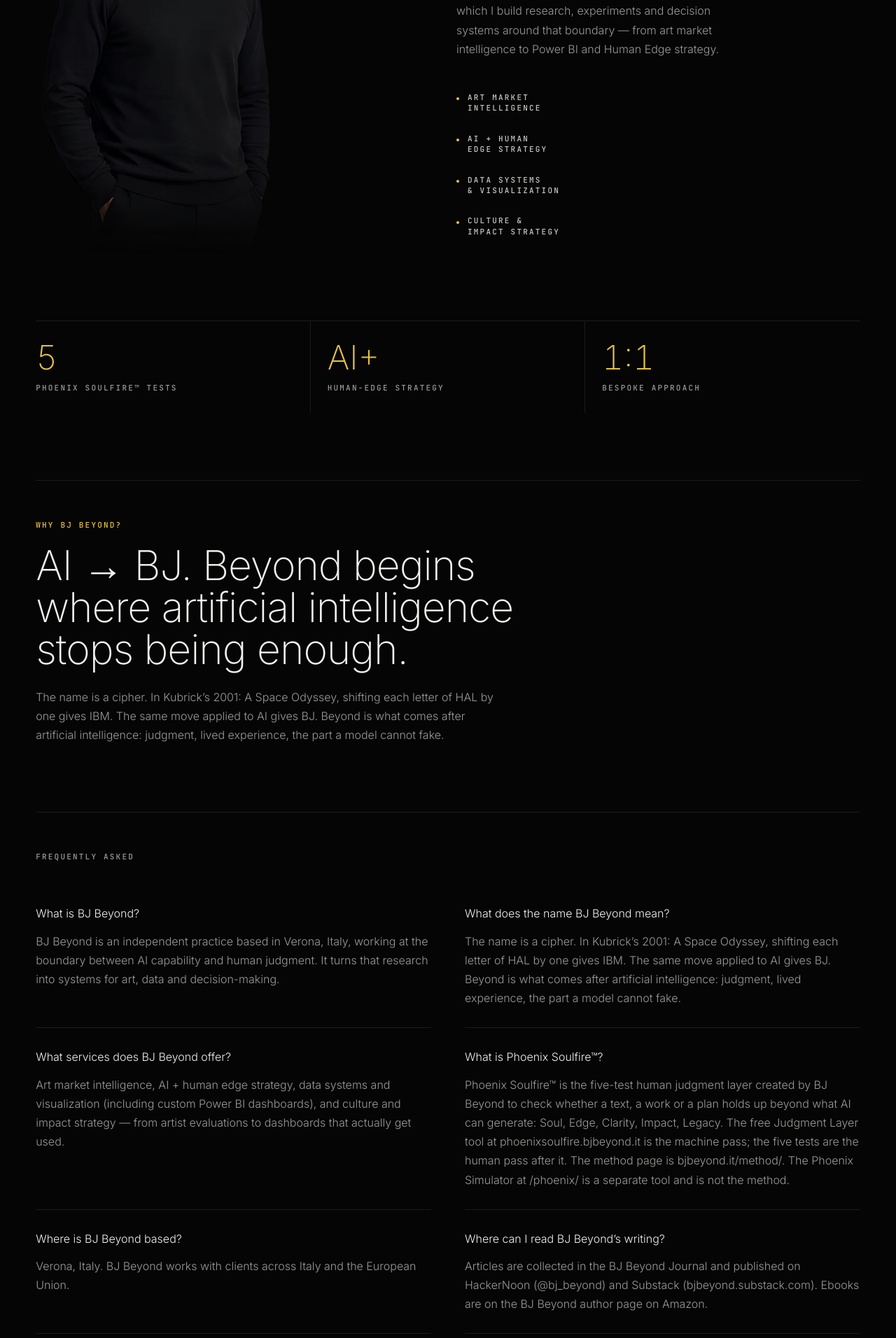
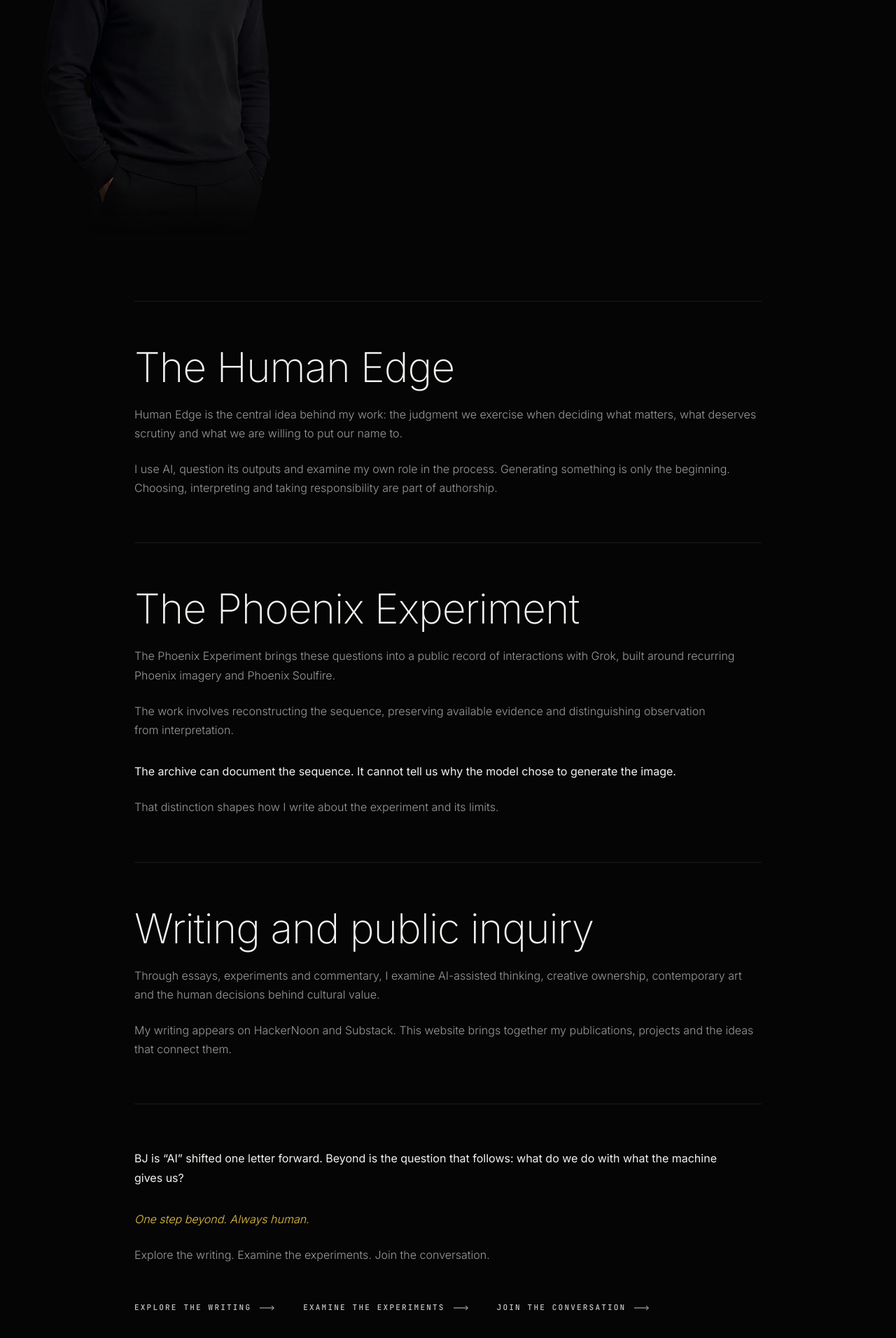
Before and after one commit to bjbeyond81/bjbeyond, a Next.js app: page /about in a window 1280 px wide. Shown: the part 864-2776 px from the top of the page at 70% size. Built offline with nearby package versions, Linux system fonts and the light colour scheme.

Commit message:
Rewrite About as independent writer profile with Human Edge and Phoenix inquiry

```diff
--- a/app/about/page.tsx
+++ b/app/about/page.tsx
@@ -1,140 +1,125 @@
 import type { Metadata } from 'next';
 import { PageShell } from '@/components/chrome/PageShell';
 import { Atmosphere } from '@/components/atmosphere/Atmosphere';
-import { Reveal, RevealGroup, RevealItem } from '@/components/primitives/Reveal';
+import { Reveal } from '@/components/primitives/Reveal';
 import { ArrowLink } from '@/components/primitives/ArrowLink';
-import { BEYOND, CONTACT, FAQ, METHOD } from '@/lib/content';
 import { MEDIA } from '@/lib/media';
-import { metadataFor } from '@/lib/routes';
-import { aboutPageSchema } from '@/lib/schema';
+import { metadataFor, absoluteUrl } from '@/lib/routes';
+import { PERSON_ID, WEBSITE_ID } from '@/lib/schema';
 
-export const metadata: Metadata = metadataFor('/about/');
+const description = 'BJ Beyond is an independent writer based in Verona, Italy, exploring art, artificial intelligence, authorship and human judgment.';
+const baseMetadata = metadataFor('/about/');
+export const metadata: Metadata = {
+  ...baseMetadata,
+  description,
+  openGraph: { ...baseMetadata.openGraph, description },
+  twitter: { ...baseMetadata.twitter, description },
+};
 
-/**
- * 01 — WHO IS BJ BEYOND, as an address of its own.
- *
- * The homepage section is an entrance: sticky portrait, parallax backdrop. This
- * page is the destination a search result or a bio link points at, so it lays
- * the same material out at rest. Nothing here is authored — every string is
- * BEYOND in lib/content.ts, the copy already on the site.
- */
+const sections = [
+  {
+    id: 'human-edge',
+    title: 'The Human Edge',
+    paragraphs: [
+      'Human Edge is the central idea behind my work: the judgment we exercise when deciding what matters, what deserves scrutiny and what we are willing to put our name to.',
+      'I use AI, question its outputs and examine my own role in the process. Generating something is only the beginning. Choosing, interpreting and taking responsibility are part of authorship.',
+    ],
+  },
+  {
+    id: 'phoenix-experiment',
+    title: 'The Phoenix Experiment',
+    paragraphs: [
+      'The Phoenix Experiment brings these questions into a public record of interactions with Grok, built around recurring Phoenix imagery and Phoenix Soulfire.',
+      'The work involves reconstructing the sequence, preserving available evidence and distinguishing observation from interpretation.',
+    ],
+    quote: 'The archive can document the sequence. It cannot tell us why the model chose to generate the image.',
+    after: 'That distinction shapes how I write about the experiment and its limits.',
+  },
+  {
+    id: 'writing',
+    title: 'Writing and public inquiry',
+    paragraphs: [
+      'Through essays, experiments and commentary, I examine AI-assisted thinking, creative ownership, contemporary art and the human decisions behind cultural value.',
+      'My writing appears on HackerNoon and Substack. This website brings together my publications, projects and the ideas that connect them.',
+    ],
+  },
+];
+
 export default function AboutPage() {
+  const url = absoluteUrl('/about/');
   return (
     <PageShell
-      index={BEYOND.index}
-      eyebrow={BEYOND.role}
-      title={BEYOND.label}
-      standfirst={BEYOND.lede}
+      index="01"
+      eyebrow="INDEPENDENT WRITER — VERONA, ITALY"
+      title={['About', 'BJ Beyond']}
+      standfirst="Independent writer. Art, AI and human judgment."
       media={MEDIA.backdrop}
+      schema={{
+        '@context': 'https://schema.org',
+        '@graph': [
+          {
+            '@type': 'Person', '@id': PERSON_ID, name: 'BJ Beyond',
+            url, description, jobTitle: 'Independent writer',
+            homeLocation: { '@type': 'Place', name: 'Verona, Italy' },
+            sameAs: ['https://x.com/Bj_Beyond', 'https://hackernoon.com/u/bj_beyond', 'https://bjbeyond.substack.com'],
+          },
+          {
+            '@type': 'WebSite', '@id': WEBSITE_ID,
+            url: absoluteUrl('/'), name: 'BJ Beyond', inLanguage: 'en',
+          },
+          {
+            '@type': 'AboutPage', '@id': `${url}#webpage`, url,
+            name: 'About BJ Beyond', description, inLanguage: 'en',
+            isPartOf: { '@id': WEBSITE_ID },
+            about: { '@id': PERSON_ID }, mainEntity: { '@id': PERSON_ID },
+          },
+        ],
+      }}
     >
-      <script
-        type="application/ld+json"
-        dangerouslySetInnerHTML={{ __html: JSON.stringify(aboutPageSchema()) }}
-      />
-
       <section className="u-gutter pb-[var(--spacing-section)]">
         <div className="grid grid-cols-1 gap-x-8 lg:grid-cols-12 lg:gap-x-6">
           <div className="lg:col-span-5">
             <Reveal distance={34}>
               <div className="u-portrait-fade relative mx-auto aspect-9/16 w-[min(72%,38vh)] lg:mx-0 lg:h-[80vh] lg:w-auto">
-                <Atmosphere
-                  media={MEDIA.portrait}
-                  scrim="none"
-                  informative
-                  sizes="(max-width: 1024px) 66vw, 42vw"
-                  className="h-full w-full"
-                />
+                <Atmosphere media={MEDIA.portrait} scrim="none" informative sizes="(max-width: 1024px) 66vw, 42vw" className="h-full w-full" />
               </div>
             </Reveal>
           </div>
-
-          <div className="mt-12 lg:col-span-4 lg:col-start-7 lg:mt-0 lg:pt-[8vh]">
+          <div className="mt-12 lg:col-span-5 lg:col-start-7 lg:mt-0 lg:pt-[8vh]">
             <Reveal delay={0.1}>
-              <h2 className="text-headline font-extralight text-paper">{BEYOND.name}</h2>
-              {BEYOND.body.map((paragraph) => (
-                <p key={paragraph} className="mt-6 text-body font-light text-mist-300">
-                  {paragraph}
+              <p className="text-body font-light text-mist-300">
+                I’m BJ Beyond, an independent writer based in Verona, Italy. I explore how artificial intelligence changes the way we think, create and assign value—and what it means to remain responsible for our own judgments.
               </p>
-              ))}
+              <p className="mt-6 text-body font-light text-mist-300">
+                My work connects contemporary art, authorship and technology. Who gives an image meaning? What makes a work worth remembering? And when a machine supplies an answer, how do we decide whether to trust it?
+              </p>
             </Reveal>
-
-            <RevealGroup delay={0.2} className="mt-12">
-              <ul className="space-y-7">
-                {BEYOND.capabilities.map((capability) => (
-                  <RevealItem as="li" key={capability.join(' ')} className="flex gap-3">
-                    <span
-                      aria-hidden="true"
-                      className="mt-[0.45em] block h-1 w-1 shrink-0 rounded-full bg-amber-400"
-                    />
-                    <span className="u-label text-mist-200">
-                      {capability.map((line) => (
-                        <span key={line} className="block">
-                          {line}
-                        </span>
-                      ))}
-                    </span>
-                  </RevealItem>
-                ))}
-              </ul>
-            </RevealGroup>
           </div>
         </div>
-
-        <RevealGroup className="mt-20 border-t border-rule lg:mt-24">
-          <dl className="grid grid-cols-2 lg:grid-cols-3">
-            {BEYOND.stats.map((stat) => (
-              <RevealItem
-                as="div"
-                key={stat.label}
-                className="flex flex-col-reverse border-b border-rule py-7 pr-6 lg:border-b-0 lg:border-r lg:last:border-r-0 lg:pl-6 lg:first:pl-0"
-              >
-                <dt className="u-label mt-3 text-mist-300">{stat.label}</dt>
-                <dd className="tabular text-[clamp(2rem,4vw,3rem)] font-extralight leading-none text-amber-400">
-                  {stat.value}
-                </dd>
-              </RevealItem>
+        <div className="mx-auto mt-20 max-w-4xl lg:mt-24">
+          {sections.map((section) => (
+            <section key={section.id} aria-labelledby={`${section.id}-heading`} className="border-t border-rule py-12 lg:py-16">
+              <Reveal>
+                <h2 id={`${section.id}-heading`} className="text-headline font-extralight text-paper">{section.title}</h2>
+                {section.paragraphs.map((paragraph) => (
+                  <p key={paragraph} className="mt-6 text-body font-light text-mist-300">{paragraph}</p>
                 ))}
-          </dl>
-        </RevealGroup>
-
-        <section aria-labelledby="why-name" className="mt-20 border-t border-rule pt-14 lg:mt-24">
-          <Reveal>
-            <p className="u-label text-amber-400">WHY BJ BEYOND?</p>
-            <h2 id="why-name" className="mt-5 max-w-3xl text-headline font-extralight text-paper">
-              AI → BJ. Beyond begins where artificial intelligence stops being enough.
-            </h2>
-            <p className="mt-6 max-w-2xl text-body font-light text-mist-300">
-              {FAQ.items[1].a}
-            </p>
+                {section.quote && <p className="mt-8 text-body text-paper"><strong>{section.quote}</strong></p>}
+                {section.after && <p className="mt-6 text-body font-light text-mist-300">{section.after}</p>}
               </Reveal>
             </section>
-
-        <section aria-labelledby="faq-heading" className="mt-20 border-t border-rule pt-14 lg:mt-24">
-          <Reveal>
-            <h2 id="faq-heading" className="u-label text-mist-300">
-              {FAQ.label.join(' ')}
-            </h2>
-          </Reveal>
-          <RevealGroup delay={0.1} className="mt-8">
-            <dl className="grid grid-cols-1 gap-x-12 lg:grid-cols-2">
-              {FAQ.items.map((item) => (
-                <RevealItem as="div" key={item.q} className="border-b border-rule py-7">
-                  <dt className="text-body font-light text-paper">{item.q}</dt>
-                  <dd className="mt-3 text-body font-light text-mist-300">{item.a}</dd>
-                </RevealItem>
           ))}
-            </dl>
-          </RevealGroup>
-        </section>
-
-        <Reveal delay={0.1} className="mt-14">
-          <div className="flex flex-wrap items-center gap-x-10 gap-y-6">
-            <ArrowLink href="/method/">{`${METHOD.title}${METHOD.trademark} Method`}</ArrowLink>
-            <ArrowLink href="/writing/claude-opus-5-vs-pangram/">Claude Opus 5 vs Pangram: my public test</ArrowLink>
-            <ArrowLink href="/services/">Services</ArrowLink>
-            <ArrowLink href="/contact/">{CONTACT.label.join(' ')}</ArrowLink>
+          <Reveal className="border-t border-rule pt-12 lg:pt-16">
+            <p className="text-body text-paper"><strong>BJ is “AI” shifted one letter forward. Beyond is the question that follows: what do we do with what the machine gives us?</strong></p>
+            <p className="mt-8 text-body font-light text-amber-400"><em>One step beyond. Always human.</em></p>
+            <p className="mt-6 text-body font-light text-mist-300">Explore the writing. Examine the experiments. Join the conversation.</p>
+            <div className="mt-10 flex flex-wrap items-center gap-x-10 gap-y-6">
+              <ArrowLink href="/writing/">Explore the writing</ArrowLink>
+              <ArrowLink href="/phoenix-experiment/">Examine the experiments</ArrowLink>
+              <ArrowLink href="https://x.com/Bj_Beyond">Join the conversation</ArrowLink>
             </div>
           </Reveal>
+        </div>
       </section>
     </PageShell>
   );
```
Lines whose indentation alone changed are shown as unchanged.
